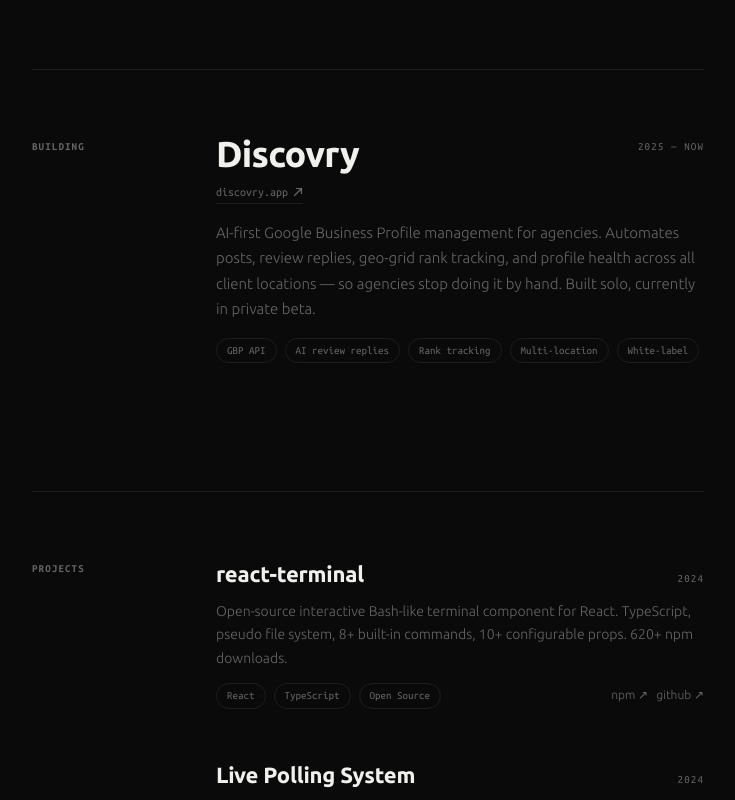
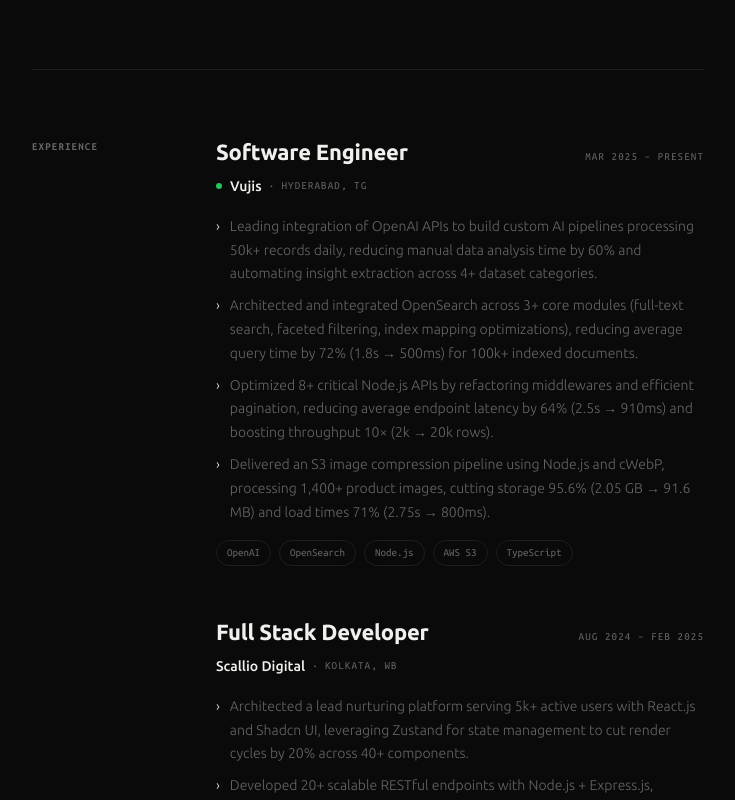
Before and after one commit to zaidsidd360/portfolio-new, a Next.js app: page / in a window 1280 px wide. Shown: the part 1220-2020 px from the top of the page, without its empty margins (272-1007 px from the left). Built offline with nearby package versions, Linux system fonts and the light colour scheme; no server answers.

Commit message:
add: work experience

```diff
--- a/app/layout.tsx
+++ b/app/layout.tsx
@@ -3,7 +3,7 @@
 import Providers from "@/components/Providers";
 
 const siteUrl = process.env.NEXT_PUBLIC_SITE_URL || "https://zaidsiddiqui.dev";
-const title = "Md Zaid Siddiqui — Software Engineer";
+const title = "Md Zaid Siddiqui · Software Engineer";
 const description =
   "Md Zaid Siddiqui is a software engineer building APIs, search infrastructure, and AI pipelines at scale. Currently at Vujis and building Discovry.";
 
@@ -11,7 +11,7 @@
   metadataBase: new URL(siteUrl),
   title: {
     default: title,
-    template: "%s — Zaid Siddiqui",
+    template: "%s · Zaid Siddiqui",
   },
   description,
   applicationName: "Zaid Siddiqui",
@@ -51,7 +51,7 @@
         url: "/og.png",
         width: 1200,
         height: 630,
-        alt: "Md Zaid Siddiqui — Software Engineer",
+        alt: "Md Zaid Siddiqui · Software Engineer",
       },
     ],
   },
--- a/app/manifest.ts
+++ b/app/manifest.ts
@@ -2,7 +2,7 @@
 
 export default function manifest(): MetadataRoute.Manifest {
   return {
-    name: "Md Zaid Siddiqui — Software Engineer",
+    name: "Md Zaid Siddiqui · Software Engineer",
     short_name: "Zaid Siddiqui",
     description:
       "Software engineer building APIs, search infrastructure, and AI pipelines at scale.",
--- a/app/page.tsx
+++ b/app/page.tsx
@@ -2,6 +2,7 @@
 import EasterEgg from "@/components/EasterEgg";
 import Hero from "@/components/sections/Hero";
 import About from "@/components/sections/About";
+import Experience from "@/components/sections/Experience";
 import Building from "@/components/sections/Building";
 import Projects from "@/components/sections/Projects";
 import TechStack from "@/components/sections/TechStack";
@@ -15,6 +16,7 @@
       <main>
         <Hero />
         <About />
+        <Experience />
         <Building />
         <Projects />
         <TechStack />
--- a/components/Navbar.tsx
+++ b/components/Navbar.tsx
@@ -39,7 +39,7 @@
               {["work", "contact"].map((s) => (
                 <a
                   key={s}
-                  href={`#${s}`}
+                  href={`#${s === "work" ? "experience" : s}`}
                   className="label transition-colors"
                   style={{ color: "var(--fg-muted)" }}
                   onMouseEnter={(e) => (e.currentTarget.style.color = "var(--fg)")}
--- a/components/sections/About.tsx
+++ b/components/sections/About.tsx
@@ -35,7 +35,7 @@
               className="about-reveal"
               style={{ fontSize: "clamp(17px,2.2vw,20px)", fontWeight: 300, lineHeight: "1.65", color: "var(--fg)" }}
             >
-              Software engineer with 2+ years building production systems — AI pipelines, search infrastructure,
+              Software engineer with 2+ years building production systems: AI pipelines, search infrastructure,
               high-throughput APIs. I obsess over the numbers: latency, throughput, storage. If it can be faster, I want to know why it isn&apos;t.
             </p>
             <p
--- a/components/sections/Building.tsx
+++ b/components/sections/Building.tsx
@@ -82,7 +82,7 @@
                 </a>
               </div>
               <span className="label" style={{ color: "var(--fg-muted)", paddingTop: "4px", flexShrink: 0 }}>
-                2025 — now
+                Since 2025
               </span>
             </div>
 
@@ -98,7 +98,7 @@
               }}
             >
               AI-first Google Business Profile management for agencies. Automates posts, review replies,
-              geo-grid rank tracking, and profile health across all client locations — so agencies stop doing it by hand.
+              geo-grid rank tracking, and profile health across all client locations, so agencies stop doing it by hand.
               Built solo, currently in private beta.
             </p>
 
--- a/components/sections/Contact.tsx
+++ b/components/sections/Contact.tsx
@@ -35,7 +35,7 @@
               className="contact-reveal mb-8"
               style={{ fontSize: "clamp(17px,2.2vw,20px)", fontWeight: 300, lineHeight: "1.6", color: "var(--fg-muted)" }}
             >
-              Open to full-time roles and interesting projects.
+              Open to full-time software engineering roles.
             </p>
 
             <div className="contact-reveal flex flex-col gap-3">
--- a/components/sections/Experience.tsx
+++ b/components/sections/Experience.tsx
@@ -4,240 +4,81 @@
 import { EXPERIENCE } from "@/lib/data";
 import gsap from "gsap";
 import { ScrollTrigger } from "gsap/ScrollTrigger";
-import { Briefcase, MapPin, CalendarDays, ChevronRight, Circle } from "lucide-react";
-import { cn } from "@/lib/utils";
 
 gsap.registerPlugin(ScrollTrigger);
 
 export default function Experience() {
-  const sectionRef = useRef<HTMLElement>(null);
+  const ref = useRef<HTMLElement>(null);
 
   useEffect(() => {
     const ctx = gsap.context(() => {
-      gsap.from(".exp-label", {
-        opacity: 0, y: 20, duration: 0.6,
-        scrollTrigger: { trigger: ".exp-label", start: "top 85%", once: true },
+      gsap.from(".exp-reveal", {
+        opacity: 0,
+        y: 20,
+        duration: 0.7,
+        stagger: 0.09,
+        ease: "power2.out",
+        scrollTrigger: { trigger: ref.current, start: "top 80%", once: true },
       });
-      gsap.from(".exp-heading", {
-        opacity: 0, y: 40, duration: 0.8,
-        scrollTrigger: { trigger: ".exp-heading", start: "top 85%", once: true },
-      });
-
-      // Timeline line draw
-      gsap.from(".timeline-line", {
-        scaleY: 0,
-        transformOrigin: "top center",
-        duration: 1.5,
-        ease: "power2.out",
-        scrollTrigger: { trigger: ".timeline-line", start: "top 80%", once: true },
-      });
-
-      // Each job card
-      document.querySelectorAll(".exp-card").forEach((card, i) => {
-        gsap.from(card, {
-          opacity: 0,
-          x: i % 2 === 0 ? -40 : 40,
-          duration: 0.8,
-          ease: "power3.out",
-          scrollTrigger: { trigger: card, start: "top 88%", once: true },
-        });
-      });
-
-      // Bullet items
-      gsap.from(".exp-bullet", {
-        opacity: 0, x: -10, duration: 0.5, stagger: 0.05,
-        scrollTrigger: { trigger: ".exp-bullet", start: "top 90%", once: true },
-      });
-    }, sectionRef);
-
+    }, ref);
     return () => ctx.revert();
   }, []);
 
   return (
-    <section id="experience" ref={sectionRef} className="relative py-12 md:py-16 md:py-32 overflow-hidden">
-      {/* Background */}
-      <div className="absolute inset-0 grid-overlay opacity-40 pointer-events-none" aria-hidden />
-      <div
-        className="absolute bottom-0 left-0 w-96 h-96 opacity-10 dark:opacity-5 pointer-events-none"
-        style={{
-          background: "radial-gradient(ellipse, rgba(6,182,212,0.6) 0%, transparent 70%)",
-          transform: "translate(-30%, 30%)",
-        }}
-        aria-hidden
-      />
+    <section id="experience" ref={ref} className="py-12 md:py-16">
+      <div className="container">
+        <div className="divider mb-16" />
 
-      <div className="section-wrapper">
-        {/* Header */}
-        <div className="text-center mb-16">
-          <p className="exp-label section-label justify-center">
-            <span className="star-dot" />
-            Work History
-          </p>
-          <h2 className="exp-heading section-heading">
-            Where I&apos;ve{" "}
-            <span className="gradient-text">shipped</span>.
-          </h2>
-          <p className="text-[hsl(var(--muted-foreground))] max-w-xl mx-auto">
-            Three companies, each one pushing me further into high-performance systems and real-scale engineering.
-          </p>
-        </div>
+        <div className="grid grid-cols-1 sm:grid-cols-[120px_1fr] gap-8 sm:gap-16">
+          <span className="exp-reveal label pt-1 font-bold">Experience</span>
 
-        {/* Timeline */}
-        <div className="relative">
-          {/* Vertical line */}
-          <div
-            className="timeline-line absolute left-4 md:left-1/2 top-0 bottom-0 w-px -translate-x-1/2 hidden md:block"
-            aria-hidden
-          />
+          <div className="space-y-12">
+            {EXPERIENCE.map((job) => (
+              <div key={`${job.company}-${job.period}`} className="exp-reveal">
+                {/* Role + period */}
+                <div className="mb-1 flex items-baseline justify-between gap-4">
+                  <h3 className="text-[clamp(18px,2.5vw,22px)] font-bold tracking-[-0.01em] text-fg">
+                    {job.role}
+                  </h3>
+                  <span className="label shrink-0">{job.period}</span>
+                </div>
 
-          <div className="space-y-12 md:space-y-16">
-            {EXPERIENCE.map((job, index) => {
-              const isLeft = index % 2 === 0;
-              return (
-                <div
-                  key={`${job.company}-${index}`}
-                  className={cn(
-                    "exp-card relative grid grid-cols-1 md:grid-cols-2 gap-6 md:gap-10 items-start",
+                {/* Company + location */}
+                <div className="mb-4 flex items-center gap-2">
+                  {job.current && (
+                    <span className="h-1.5 w-1.5 rounded-full bg-green-500" aria-hidden />
                   )}
-                >
-                  {/* Timeline dot */}
-                  <div
-                    className="absolute left-4 md:left-1/2 top-6 w-3 h-3 rounded-full -translate-x-1/2 hidden md:flex items-center justify-center z-10"
-                    aria-hidden
-                  >
-                    <div
-                      className={cn(
-                        "w-3 h-3 rounded-full border-2",
-                        job.current
-                          ? "bg-aurora-400 border-aurora-400"
-                          : "bg-[hsl(var(--primary))] border-[hsl(var(--primary))]"
-                      )}
-                    />
-                    {job.current && (
-                      <div className="absolute w-6 h-6 rounded-full bg-aurora-400 opacity-30 animate-ping" />
-                    )}
-                  </div>
+                  <span className="text-[14px] font-medium text-fg">{job.company}</span>
+                  <span className="text-fg-muted">·</span>
+                  <span className="label">{job.location}</span>
+                </div>
 
-                  {/* Left side content (alternating) */}
-                  {isLeft ? (
-                    <>
-                      {/* Card on left */}
-                      <div className="md:pr-8">
-                        <JobCard job={job} />
-                      </div>
-                      {/* Meta on right */}
-                      <div className="md:pl-8 hidden md:flex flex-col justify-start pt-2">
-                        <JobMeta job={job} />
-                      </div>
-                    </>
-                  ) : (
-                    <>
-                      {/* Meta on left */}
-                      <div className="md:pr-8 hidden md:flex flex-col justify-start items-end pt-2">
-                        <JobMeta job={job} align="right" />
-                      </div>
-                      {/* Card on right */}
-                      <div className="md:pl-8">
-                        <JobCard job={job} />
-                      </div>
-                    </>
-                  )}
+                {/* Bullets */}
+                <ul className="mb-4 space-y-2">
+                  {job.bullets.map((b, i) => (
+                    <li
+                      key={i}
+                      className="flex gap-2.5 text-[14px] font-light leading-[1.7] text-fg-muted"
+                    >
+                      <span className="select-none text-fg">›</span>
+                      <span>{b}</span>
+                    </li>
+                  ))}
+                </ul>
+
+                {/* Tags */}
+                <div className="flex flex-wrap gap-2">
+                  {job.tags.map((t) => (
+                    <span key={t} className="tag">
+                      {t}
+                    </span>
+                  ))}
                 </div>
-              );
-            })}
+              </div>
+            ))}
           </div>
         </div>
       </div>
     </section>
   );
 }
-
-function JobCard({ job }: { job: typeof EXPERIENCE[number] }) {
-  return (
-    <div className="card-cosmos rounded-2xl p-6 md:p-7 relative overflow-hidden">
-      {/* Glow accent */}
-      <div
-        className="absolute top-0 left-0 right-0 h-px"
-        style={{
-          background: job.current
-            ? "linear-gradient(90deg, transparent, rgba(52,211,153,0.6), transparent)"
-            : "linear-gradient(90deg, transparent, rgba(139,92,246,0.4), transparent)",
-        }}
-        aria-hidden
-      />
-
-      {/* Header */}
-      <div className="mb-1">
-        <div className="flex items-start justify-between gap-3 flex-wrap">
-          <div>
-            <h3 className="font-display font-bold text-lg text-[hsl(var(--foreground))]">
-              {job.role}
-            </h3>
-            <div className="flex items-center gap-2 mt-1">
-              <Briefcase size={12} className="text-[hsl(var(--primary))]" />
-              <span className="text-sm font-medium text-[hsl(var(--primary))]">{job.company}</span>
-            </div>
-          </div>
-          {job.current && (
-            <span className="inline-flex items-center gap-1.5 px-2.5 py-1 rounded-full bg-[rgba(52,211,153,0.1)] border border-[rgba(52,211,153,0.3)] text-aurora-400 text-xs font-mono shrink-0">
-              <Circle size={6} className="fill-aurora-400 text-aurora-400" />
-              Current
-            </span>
-          )}
-        </div>
-
-        {/* Mobile meta */}
-        <div className="flex md:hidden items-center gap-4 mt-2 flex-wrap">
-          <span className="flex items-center gap-1 text-xs text-[hsl(var(--muted-foreground))] font-mono">
-            <CalendarDays size={11} />
-            {job.period}
-          </span>
-          <span className="flex items-center gap-1 text-xs text-[hsl(var(--muted-foreground))] font-mono">
-            <MapPin size={11} />
-            {job.location}
-          </span>
-        </div>
-      </div>
-
-      {/* Divider */}
-      <div className="h-px bg-[hsl(var(--border))] my-4" />
-
-      {/* Bullets */}
-      <ul className="space-y-3">
-        {job.bullets.map((bullet, i) => (
-          <li key={i} className="exp-bullet flex items-start gap-3 text-sm text-[hsl(var(--muted-foreground))] leading-relaxed">
-            <ChevronRight
-              size={14}
-              className="shrink-0 mt-0.5 text-[hsl(var(--accent))]"
-            />
-            <span>{bullet}</span>
-          </li>
-        ))}
-      </ul>
-
-      {/* Tags */}
-      <div className="flex flex-wrap gap-2 mt-5">
-        {job.tags.map((tag) => (
-          <span key={tag} className="badge-tech">
-            {tag}
-          </span>
-        ))}
-      </div>
-    </div>
-  );
-}
-
-function JobMeta({ job, align = "left" }: { job: typeof EXPERIENCE[number]; align?: "left" | "right" }) {
-  return (
-    <div className={cn("flex flex-col gap-2", align === "right" && "items-end text-right")}>
-      <div className="flex items-center gap-2 text-sm font-mono text-[hsl(var(--muted-foreground))]">
-        <CalendarDays size={13} className="text-[hsl(var(--primary))]" />
-        {job.period}
-      </div>
-      <div className="flex items-center gap-2 text-sm font-mono text-[hsl(var(--muted-foreground))]">
-        <MapPin size={13} className="text-[hsl(var(--accent))]" />
-        {job.location}
-      </div>
-    </div>
-  );
-}
--- a/components/sections/Hero.tsx
+++ b/components/sections/Hero.tsx
@@ -175,7 +175,7 @@
 						{/* CTAs */}
 						<div className="hero-sub flex flex-wrap items-center gap-4">
 							<a
-								href="#work"
+								href="#experience"
 								className="inline-flex items-center gap-2 rounded-full bg-fg px-[22px] py-2.5 text-[13px] font-medium text-bg no-underline transition-opacity hover:opacity-75"
 							>
 								See my work
--- a/components/terminal/terminalConfig.tsx
+++ b/components/terminal/terminalConfig.tsx
@@ -139,7 +139,7 @@
         </div>
       ))}
       <div style={dim}>
-        Full history in the resume — type <span style={{ color: "var(--fg)" }}>resume</span>.
+        Full history is in the resume. Type <span style={{ color: "var(--fg)" }}>resume</span>.
       </div>
     </Block>
   );
@@ -167,7 +167,7 @@
           </a>
         </div>
       ))}
-      <div style={{ ...dim, marginTop: "6px" }}>Open to full-time roles and interesting projects.</div>
+      <div style={{ ...dim, marginTop: "6px" }}>Open to full-time software engineering roles.</div>
     </Block>
   );
 }
@@ -242,7 +242,7 @@
 export const directoryStructure = {
   "about.txt": {
     content:
-      "Md Zaid Siddiqui — Software Engineer based in Hyderabad, India. " +
+      "Md Zaid Siddiqui, Software Engineer based in Hyderabad, India. " +
       "2+ years building production systems: AI pipelines, search infrastructure, " +
       "and high-throughput APIs. B.Tech in CSE. Run `whoami` or `experience` for more.",
   },
@@ -254,7 +254,7 @@
 export const welcomeMessage = (
   <div style={{ lineHeight: 1.7, paddingBottom: "6px" }}>
     <span style={{ color: "var(--fg)", fontWeight: 500 }}>zaidsh</span>{" "}
-    <span style={dim}>— an interactive shell, built on my own</span>{" "}
+    <span style={dim}>· an interactive shell, built on my own</span>{" "}
     <a
       style={{ color: "var(--fg)", textDecoration: "underline", textUnderlineOffset: "2px" }}
       href="https://www.npmjs.com/package/@zqui/react-terminal"
--- a/lib/data.ts
+++ b/lib/data.ts
@@ -29,9 +29,9 @@
     current: true,
     bullets: [
       "Leading integration of OpenAI APIs to build custom AI pipelines processing 50k+ records daily, reducing manual data analysis time by 60% and automating insight extraction across 4+ dataset categories.",
-      "Architected and integrated OpenSearch across 3+ core modules — full-text search, faceted filtering, index mapping optimizations — reducing average query time by 72% (1.8s → 500ms) for 100k+ indexed documents.",
+      "Architected and integrated OpenSearch across 3+ core modules (full-text search, faceted filtering, index mapping optimizations), reducing average query time by 72% (1.8s → 500ms) for 100k+ indexed documents.",
       "Optimized 8+ critical Node.js APIs by refactoring middlewares and efficient pagination, reducing average endpoint latency by 64% (2.5s → 910ms) and boosting throughput 10× (2k → 20k rows).",
-      "Delivered an S3 image compression pipeline using Node.js and cWebP, processing 1,400+ product images — storage down 95.6% (2.05 GB → 91.6 MB), load times improved 71% (2.75s → 800ms).",
+      "Delivered an S3 image compression pipeline using Node.js and cWebP, processing 1,400+ product images, cutting storage 95.6% (2.05 GB → 91.6 MB) and load times 71% (2.75s → 800ms).",
     ],
     tags: ["OpenAI", "OpenSearch", "Node.js", "AWS S3", "TypeScript"],
   },
@@ -42,7 +42,7 @@
     period: "Aug 2024 – Feb 2025",
     current: false,
     bullets: [
-      "Architected a lead nurturing platform serving 5k+ active users with React.js and Shadcn UI, leveraging Zustand for state management — reduced render cycles by 20% across 40+ components.",
+      "Architected a lead nurturing platform serving 5k+ active users with React.js and Shadcn UI, leveraging Zustand for state management to cut render cycles by 20% across 40+ components.",
       "Developed 20+ scalable RESTful endpoints with Node.js + Express.js, deployed on AWS with CI/CD pipelines achieving 99.9% uptime and cutting deployment time by 50%.",
       "Implemented input debouncing and server-side pagination for 30k+ records across 8 data-heavy views, improving perceived load times by 25% while maintaining real-time CRM synchronization.",
     ],
@@ -55,9 +55,9 @@
     period: "Dec 2023 – Jul 2024",
     current: false,
     bullets: [
-      "Spearheaded development of a Notion-like markdown WYSIWYG editor with React.js + Redux Toolkit, used by 200+ internal users — resolved 17+ critical bugs, reduced crash rate by 65%.",
-      "Implemented scalable file storage with AWS S3 handling 1k+ daily uploads using Node.js — secure pre-signed URL workflows reduced upload latency by 30%.",
-      "Optimized 27+ components using Context API and React.memo — reduced unnecessary re-renders by 40% and cut page load time by 800ms.",
+      "Spearheaded development of a Notion-like markdown WYSIWYG editor with React.js + Redux Toolkit, used by 200+ internal users, resolving 17+ critical bugs and reducing crash rate by 65%.",
+      "Implemented scalable file storage with AWS S3 handling 1k+ daily uploads using Node.js, with secure pre-signed URL workflows that cut upload latency by 30%.",
+      "Optimized 27+ components using Context API and React.memo, reducing unnecessary re-renders by 40% and cutting page load time by 800ms.",
     ],
     tags: ["React.js", "Redux Toolkit", "AWS S3", "Node.js", "Context API"],
   },
@@ -83,7 +83,7 @@
     highlights: [
       "100+ concurrent users with sub-200ms latency via Socket.io",
       "Teacher dashboard with 50+ poll tracking and detailed response analytics",
-      "MongoDB with indexed queries for 10k+ responses — query time down 40%",
+      "MongoDB with indexed queries for 10k+ responses, query time down 40%",
     ],
     featured: true,
   },
@@ -94,9 +94,9 @@
     tech: ["React", "TypeScript", "Styled-Components"],
     repoUrl: "#",
     highlights: [
-      "Published to npm — 15+ GitHub stars and 620+ downloads",
+      "Published to npm with 15+ GitHub stars and 620+ downloads",
       "Command processor with pseudo file system: 8+ built-in commands, full path resolution, nested directory traversal",
-      "10+ configurable props for theming and custom commands — zero-dependency integration",
+      "10+ configurable props for theming and custom commands, with zero-dependency integration",
     ],
     featured: true,
   },
```
